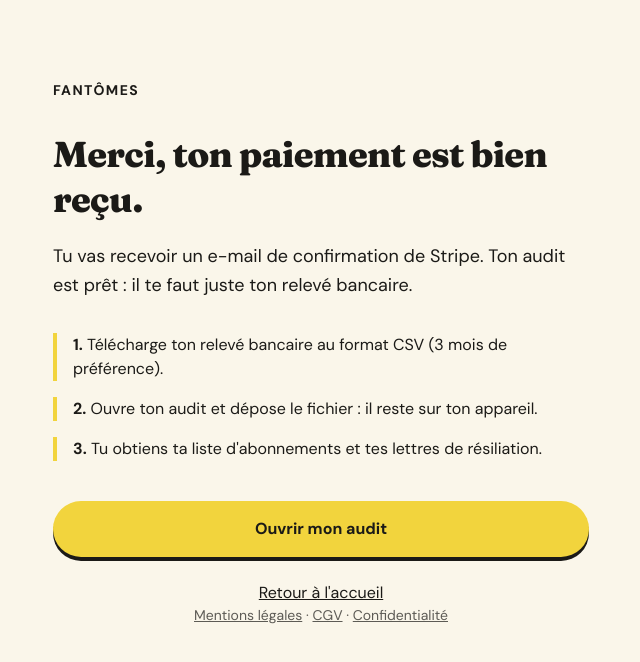
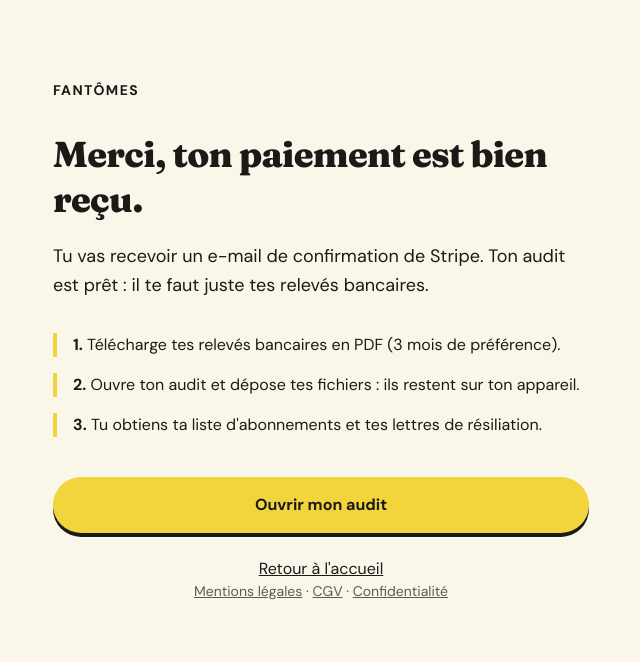
Before and after one commit to nbellahssan-ux/fantomes, a Next.js app: page /merci in a window 1280 px wide. Shown: the top 662 px of the page, without its empty margins (319-959 px from the left). Built offline with nearby package versions, Linux system fonts and the light colour scheme.

Commit message:
Textes PDF

```diff
--- a/app/legal/page.tsx
+++ b/app/legal/page.tsx
@@ -15,7 +15,7 @@ const sections = [
     id: "cgv",
     titre: "Conditions générales de vente",
     blocs: [
-      ["Objet", "Fantômes vend un audit d'abonnements : repérage de prélèvements réguliers à partir d'un relevé bancaire au format CSV, classement par montant annuel et lettres de résiliation prêtes à envoyer."],
+      ["Objet", "Fantômes vend un audit d'abonnements : repérage de prélèvements réguliers à partir de relevés bancaires au format PDF ou CSV, classement par montant annuel et lettres de résiliation prêtes à envoyer."],
       ["Prix", "19 € par audit, paiement unique, sans abonnement. [À CONFIRMER : mention de TVA]."],
       ["Paiement", "Le paiement s'effectue par carte via Stripe. Nous ne voyons ni ne conservons tes données bancaires."],
       ["Livraison", "L'accès à l'outil d'audit est immédiat, en ligne, dès la confirmation du paiement."],
--- a/app/merci/page.tsx
+++ b/app/merci/page.tsx
@@ -11,15 +11,15 @@ export default function Merci() {
       </h1>
       <p className="mt-5 text-lg leading-relaxed">
         Tu vas recevoir un e-mail de confirmation de Stripe. Ton audit est prêt :
-        il te faut juste ton relevé bancaire.
+        il te faut juste tes relevés bancaires.
       </p>
       <ol className="mt-8 space-y-4">
         <li className="border-l-4 border-[#f2d43d] pl-4">
-          <strong>1.</strong> Télécharge ton relevé bancaire au format CSV (3 mois
+          <strong>1.</strong> Télécharge tes relevés bancaires en PDF (3 mois
           de préférence).
         </li>
         <li className="border-l-4 border-[#f2d43d] pl-4">
-          <strong>2.</strong> Ouvre ton audit et dépose le fichier : il reste sur
+          <strong>2.</strong> Ouvre ton audit et dépose tes fichiers : ils restent sur
           ton appareil.
         </li>
         <li className="border-l-4 border-[#f2d43d] pl-4">
```
